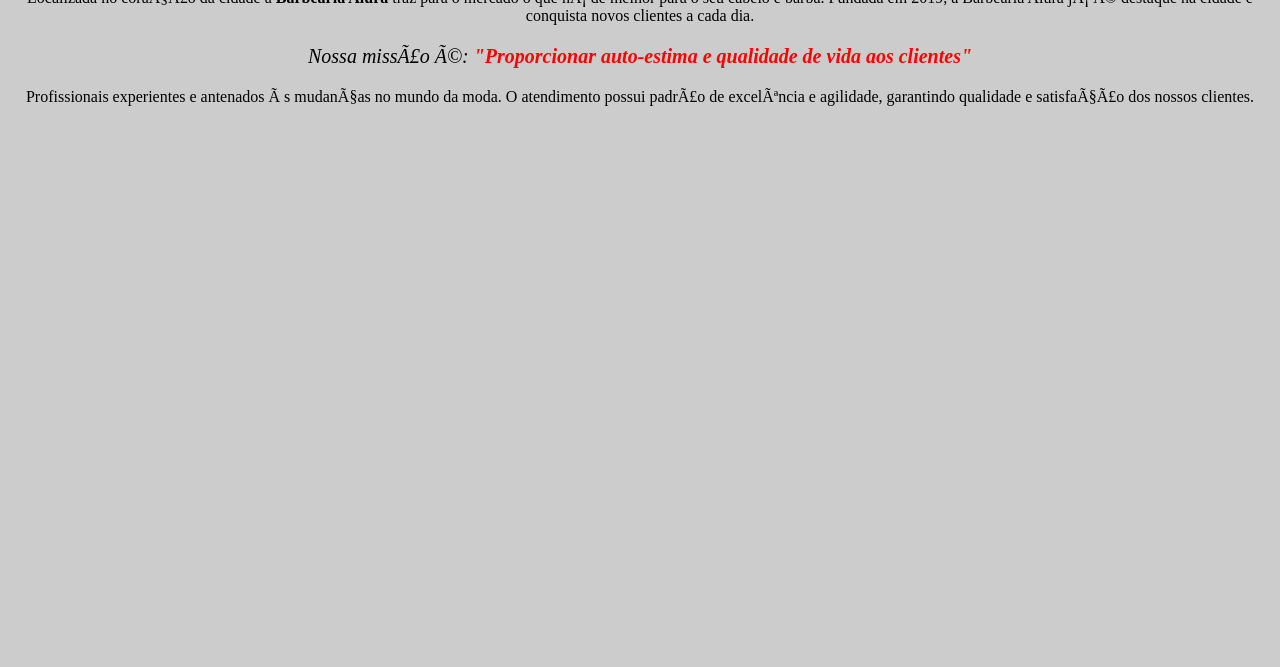
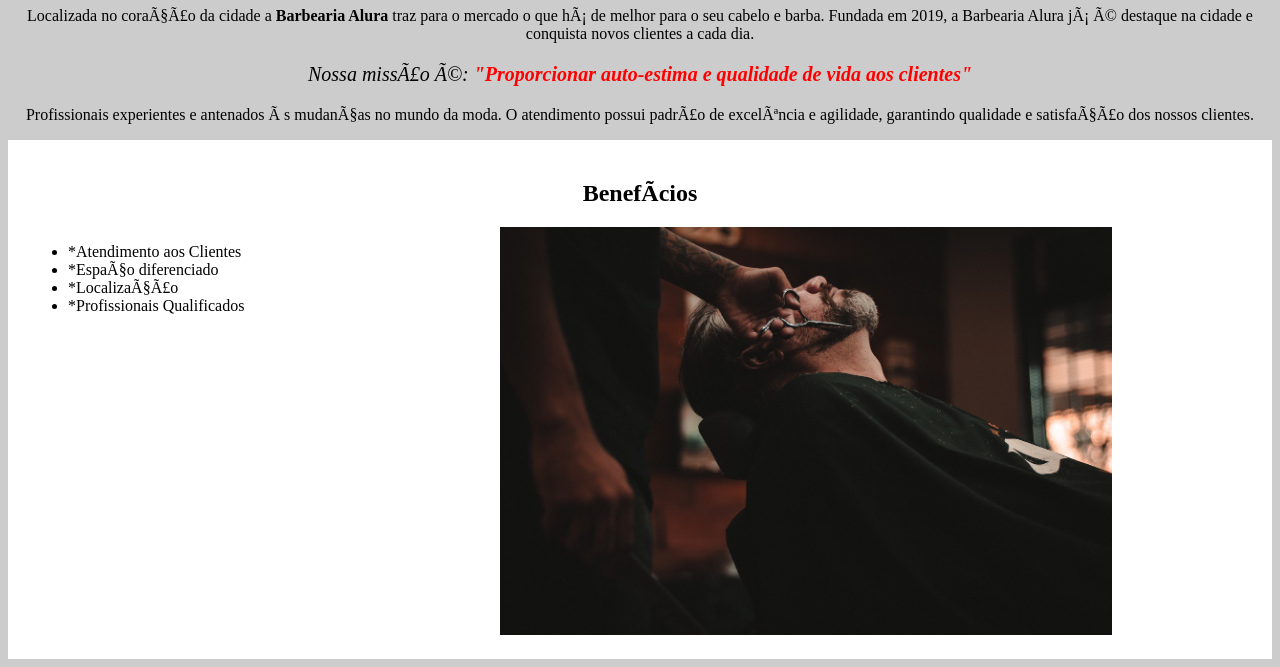
Before and after one commit to maaiiaaraacruuz/Desenvolve, a plain HTML site: page index.html in a window 1280 px wide. Shown: the part 577-1244 px from the top of the page. Before the commit the page ends 800 px from the top, so only its background shows below. Drawn offline with Linux system fonts and the light colour scheme.

Commit message:
Semana 4 - Aula 1 - Parte 5

```diff
--- a/index.html
+++ b/index.html
@@ -6,13 +6,29 @@
         <link rel="stylesheet" href="style.css">
     </head>
     <body>
+        <div>
+            Barbearia Alura
+        </div>
         <img id="banner" src="banner.jpg">
-        <h1 style="text-align: center">Sobre a Barbearia Alura</h1>
+        <div>
+            <h1 style="text-align: center">Sobre a Barbearia Alura</h1>
 
-        <p>Localizada no coração da cidade a <strong>Barbearia Alura</strong> traz para o mercado o que há de melhor para o seu cabelo e barba. Fundada em 2019, a Barbearia Alura já é destaque na cidade e conquista novos clientes a cada dia.</p>
+            <p>Localizada no coração da cidade a <strong>Barbearia Alura</strong> traz para o mercado o que há de melhor para o seu cabelo e barba. Fundada em 2019, a Barbearia Alura já é destaque na cidade e conquista novos clientes a cada dia.</p>
 
-        <p id="missao"><em>Nossa missão é: <strong>"Proporcionar auto-estima e qualidade de vida aos clientes"</strong></em></p>
+            <p id="missao"><em>Nossa missão é: <strong>"Proporcionar auto-estima e qualidade de vida aos clientes"</strong></em></p>
 
-        <p>Profissionais experientes e antenados às mudanças no mundo da moda. O atendimento possui padrão de excelência e agilidade, garantindo qualidade e satisfação dos nossos clientes.</p>
-    </body>
+            <p>Profissionais experientes e antenados às mudanças no mundo da moda. O atendimento possui padrão de excelência e agilidade, garantindo qualidade e satisfação dos nossos clientes.</p>
+
+        </div>
+        <div class="beneficios">
+            <h2>Benefícios</h2>
+        <ul>
+            <li class="Itens">*Atendimento aos Clientes</li>
+            <li class="Itens">*Espaço diferenciado</li>
+            <li class="Itens">*Localização</li>
+            <li class="Itens">*Profissionais Qualificados</li>
+        </ul>
+        <img src="beneficios.jpg" class="imagembeneficios">
+    </div>
+        </body>
 </html>
--- a/style.css
+++ b/style.css
@@ -19,3 +19,28 @@ p, h1{
 em strong {
     color: red;
 }
+
+.itens {
+    font-style: italic
+}
+
+.beneficios {
+    background: #ffffff;
+    padding: 20px;
+}
+
+h2{
+    text-align: center;
+}
+
+ul{
+    display: inline-block;
+    vertical-align: top;
+    width: 20%;
+    margin-right: 15%;
+}
+
+.imagembeneficios{
+    width: 50%;
+
+}
```
Also changed, not shown: beneficios.jpg (added).
